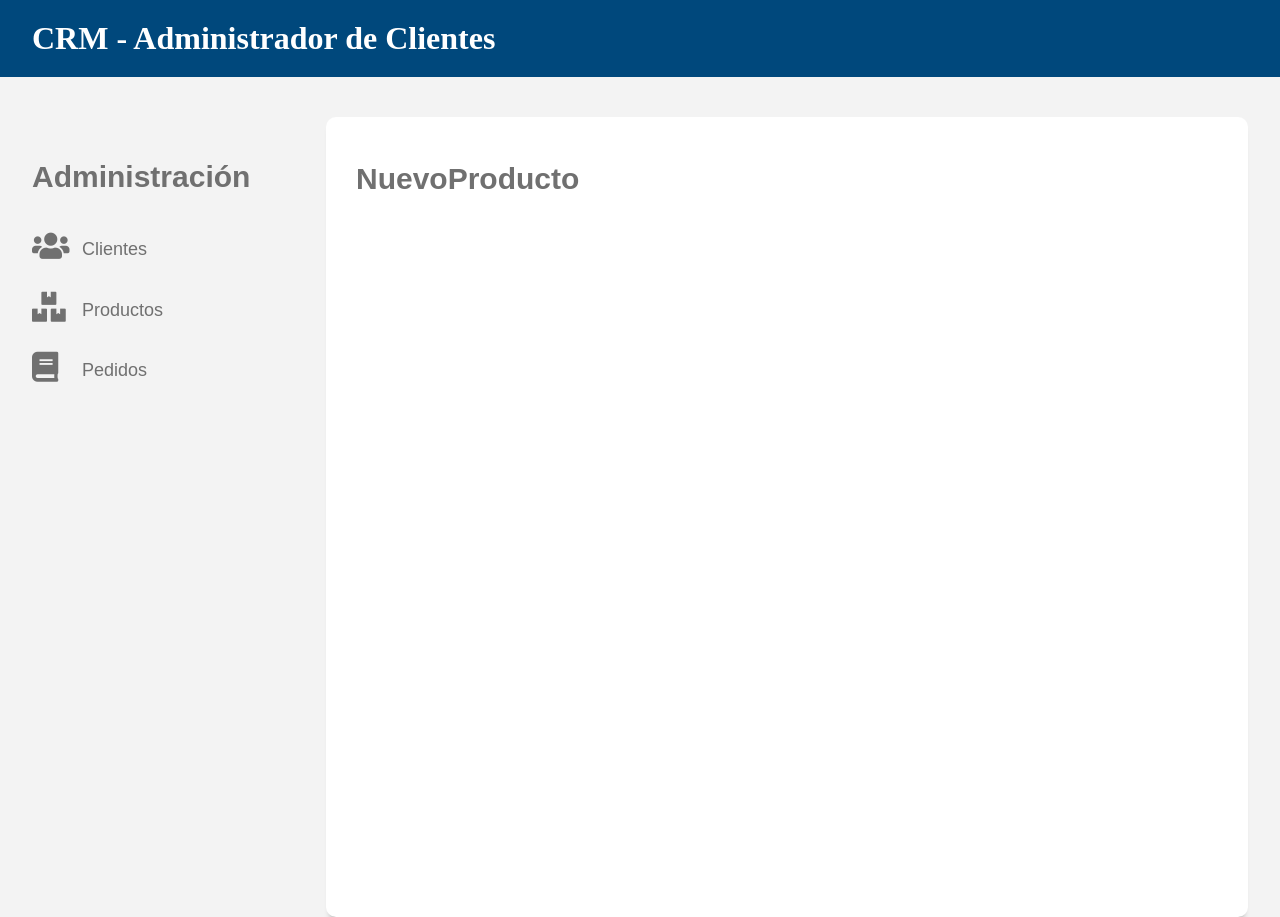
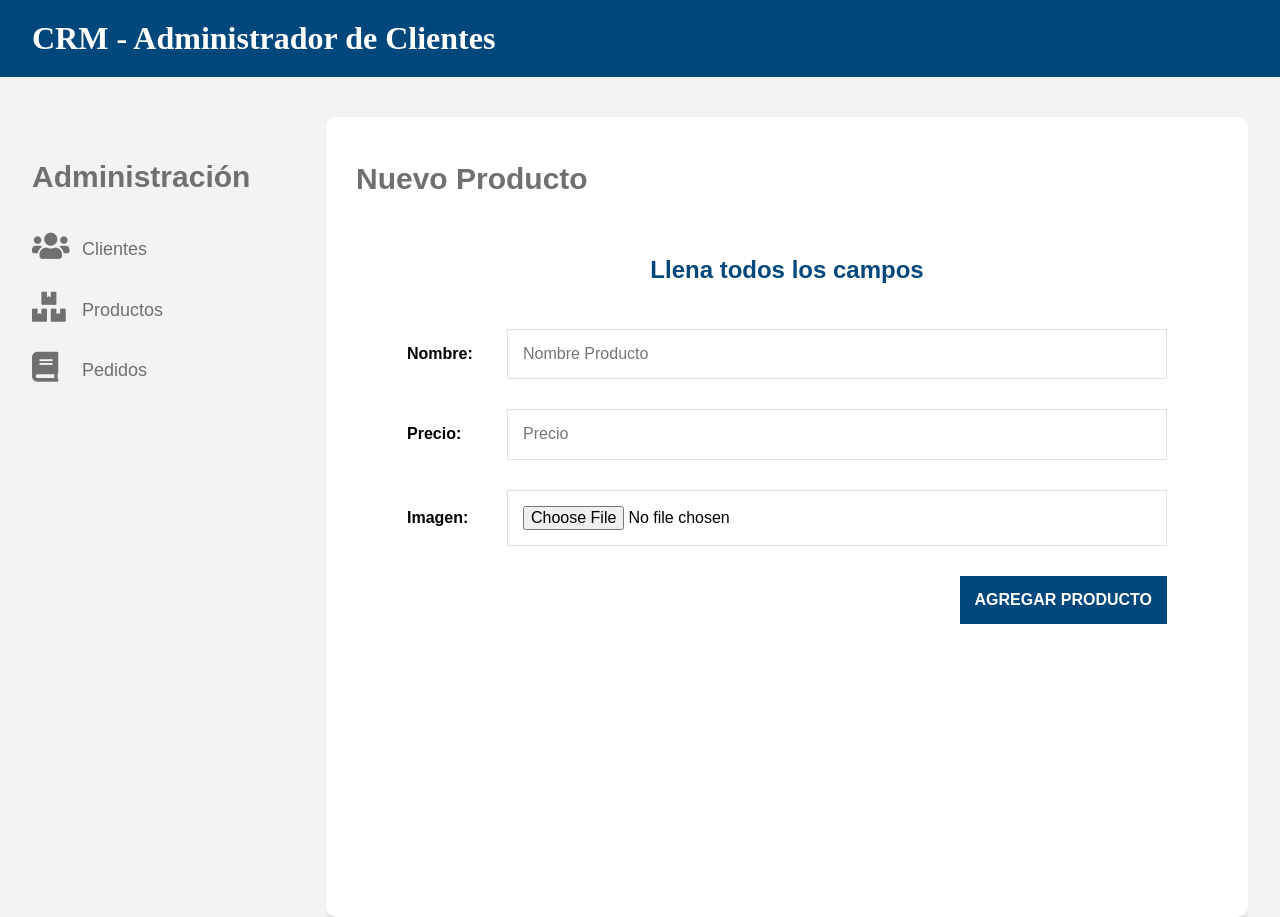
Before and after one commit to joseluisseg05/c_u_node_clientereact, a React (Create React App) app: page /productos/nuevo in a window 1280 px wide. Built offline with nearby package versions, Linux system fonts and the light colour scheme.

Commit message:
Crear producto

```diff
--- a/src/components/product/NuevoProducto.js
+++ b/src/components/product/NuevoProducto.js
@@ -1,9 +1,105 @@
-import React from 'react'
+import React, { Fragment, useState } from 'react'
+import Swal from 'sweetalert2';
+import { withRouter } from 'react-router-dom'
 
-function NuevoProducto() {
+import clienteAxios from '../../config/axios';
+
+function NuevoProducto(props) {
+
+    const [producto, gruardarProducto ] = useState({
+        nombre: '',
+        precio: ''
+    })
+
+    const [archivo, guardarArchivo] = useState('');
+
+    const agregarProducto = async e => {
+        e.preventDefault();
+
+        //formdata subir archivos
+        const formData = new FormData();
+        formData.append('nombre', producto.nombre);
+        formData.append('precio', producto.precio);
+        formData.append('imagen', archivo);
+
+        try {
+            const res = await clienteAxios.post('/productos', formData, {
+                headers:{
+                    'Content-Type': 'multipart/form-data'
+                }
+            })
+
+            if (res.status === 200) {
+                Swal.fire(
+                    'Exito!',
+                    res.data.msj, //msj propiedad de la respuesta del back
+                    'success'
+                )
+            }
+            props.history.push('/productos')
+        } catch (error) {
+            console.log(error);
+            Swal.fire({
+                type: 'error',
+                title: 'Oops...',
+                text: 'Hubo un error, vuele a intentarlo'
+            })
+        }
+    }
+
+    //leer data del form
+    const leerInformacion = e => {
+        gruardarProducto({
+            ...producto,
+            [e.target.name]: e.target.value
+        })
+    }
+
+    const leerArchivo = e => {
+        guardarArchivo(e.target.files[0])//obtinen la informacion del archivo
+        //console.log(e.target.files)
+    }
+
     return (
-        <h2>NuevoProducto</h2>
+        <Fragment>
+            <h2>Nuevo Producto</h2>
+
+            <form onSubmit={agregarProducto}>
+                <legend>Llena todos los campos</legend>
+
+                <div className="campo">
+                    <label>Nombre:</label>
+                    <input
+                        type="text"
+                        placeholder="Nombre Producto"
+                        name="nombre"
+                        onChange={leerInformacion}
+                    />
+                </div>
+
+                <div className="campo">
+                    <label>Precio:</label>
+                    <input
+                        type="number"
+                        name="precio"
+                        min="0.00"
+                        step="0.01"
+                        placeholder="Precio"
+                        onChange={leerInformacion}
+                    />
+                </div>
+
+                <div className="campo">
+                    <label>Imagen:</label>
+                    <input type="file"  name="imagen" onChange={leerArchivo}/>
+                </div>
+
+                <div className="enviar">
+                    <input type="submit" className="btn btn-azul" value="Agregar Producto" />
+                </div>
+            </form>
+        </Fragment>
     )
 }
 
-export default NuevoProducto;
+export default withRouter(NuevoProducto);
```
